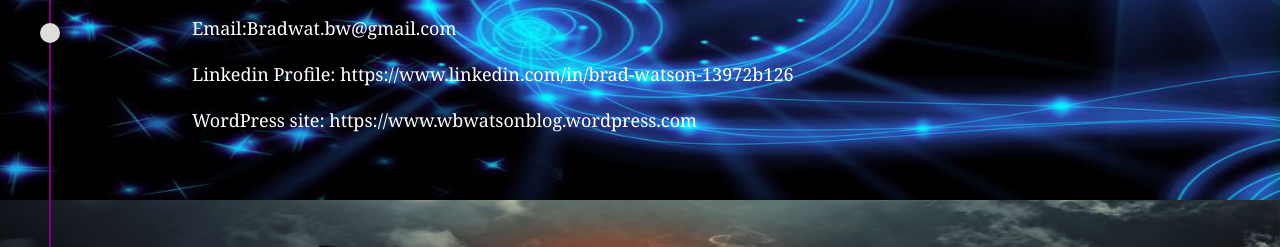
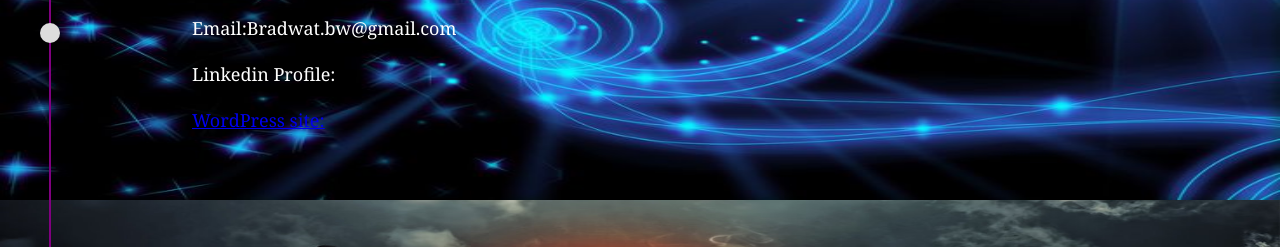
Before and after one commit to bradwat/bradwat.github.io, a plain HTML site: page index.html in a window 1280 px wide. Shown: the part 184-431 px from the top of the page. Drawn offline with nearby package versions, Linux system fonts and the light colour scheme.

Commit message:
fixe link tags

```diff
--- a/index.html
+++ b/index.html
@@ -64,8 +64,8 @@
       <h3>Contact</h3>
       <p></p>
 <p> Email:Bradwat.bw@gmail.com</p>
-<p>Linkedin Profile: https://www.linkedin.com/in/brad-watson-13972b126</p>
-<p>WordPress site:   https://www.wbwatsonblog.wordpress.com</P>
+<p>Linkedin Profile:<a href="https://www.linkedin.com/in/brad-watson-13972b126"</a></p>
+<p>WordPress site: <a href="https://www.wbwatsonblog.wordpress.com"</a></P>
 
 </p>
     </div>
```
